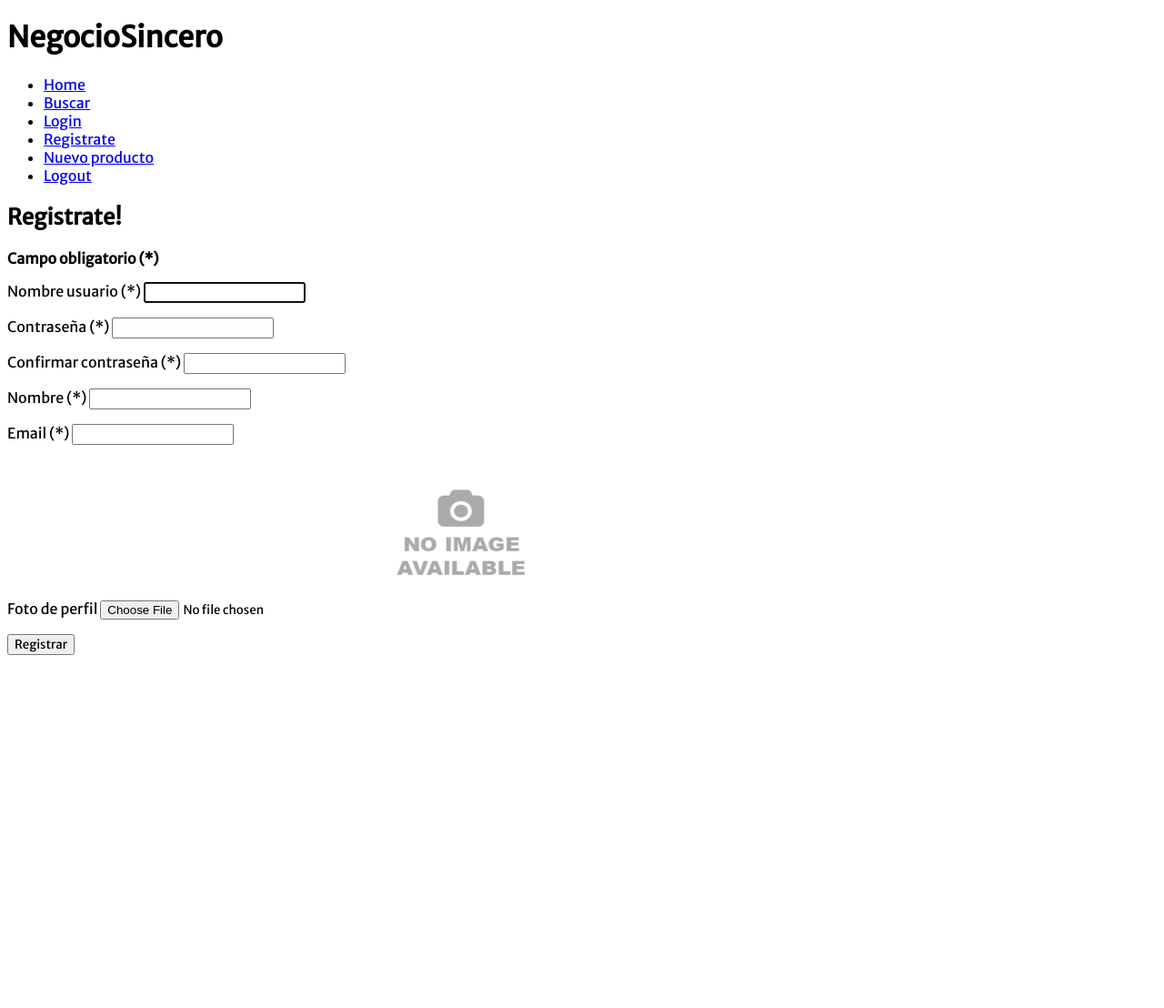
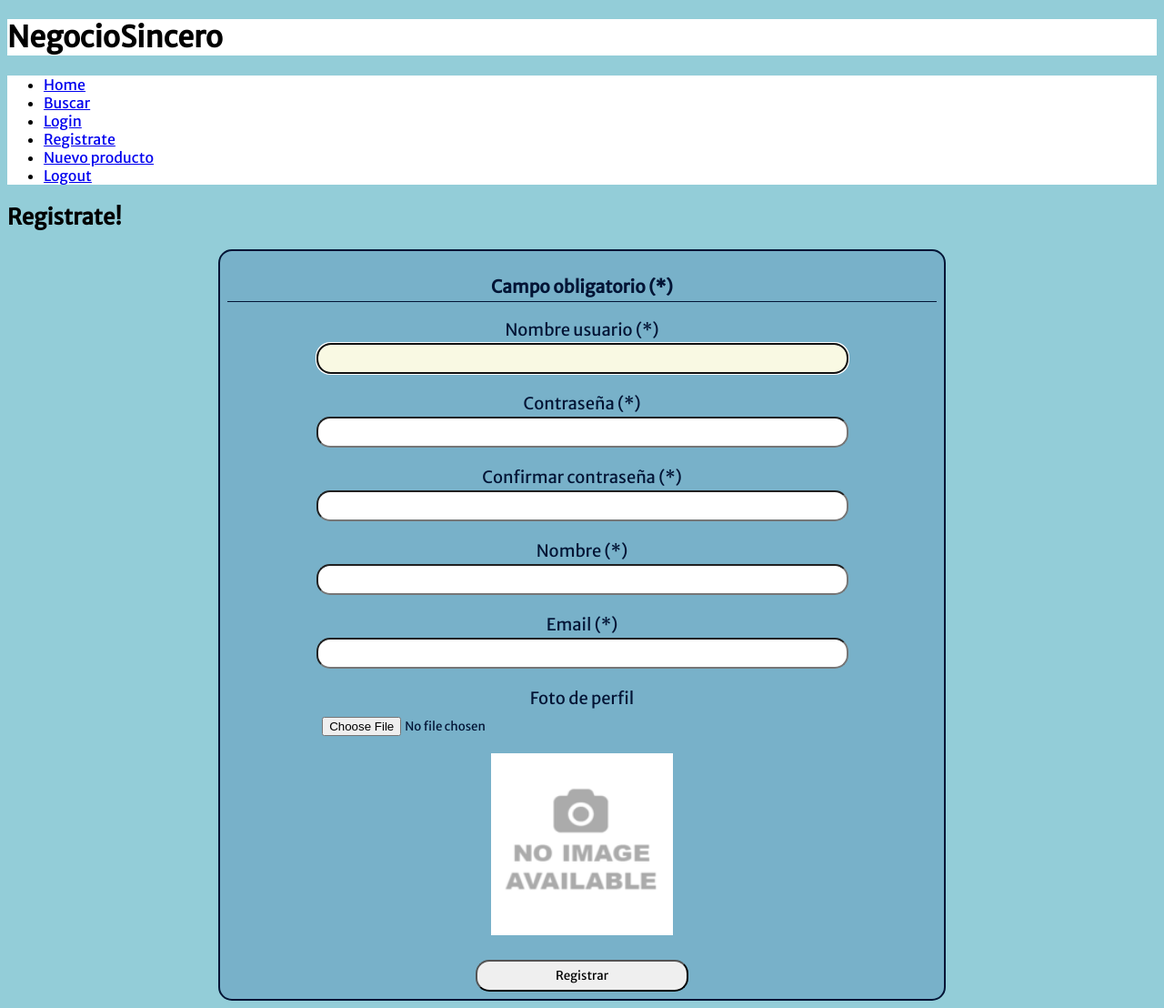
Before and after one commit to AndresGarc/PCW, a PHP site: page /registro.html in a window 1280 px wide. Shown: the whole page at 91% size. Before the commit the page ends 720 px from the top, so only its background shows below. Run offline with PHP 8.4, Linux system fonts and the light colour scheme.

Commit message:
CSS parte 1

```diff
--- a/estilo.css
+++ b/estilo.css
@@ -1,3 +1,104 @@
 @import url('https://fonts.googleapis.com/css?family=Merriweather+Sans&display=swap');
 
-* {font-family: 'Merriweather Sans', sans-serif;}
+* {
+  font-family: 'Merriweather Sans', sans-serif;
+  box-sizing: border-box; /*Para el ancho de los elementos, tendrá en cuenta el padding que yo he añadido*/
+  }
+
+  /* VARIABLES */
+  :root{
+    --colorRosa: #FFD4BA;
+    --colorCrema: #F9F9E3;
+    --colorAzulC: #93CDD8;
+    --colorAzulN: #78B1C9;
+    --colorAzulO: #021435;
+  }
+  /* FIN VARIABLES */
+
+/*CABECERA*/
+  #logo{
+
+  }
+
+  header,nav{
+    background-color: white;
+  }
+/*END CABECERA*/
+
+/*BODY*/
+
+body{
+  background-color: var(--colorAzulC);
+  min-width: 360px; /* MÍNIMO PANTALLA */
+}
+
+/*NAVBAR*/
+/*END NAVBAR*/
+
+
+
+/*FORMULARIOS*/
+
+form{
+  border: 2.25px solid var(--colorAzulO);
+  border-radius: 15px;
+  margin: .5em;
+  padding: .5em;
+  background-color: var(--colorAzulN);
+  color: var(--colorAzulO);
+
+}
+
+  #tituloReg{
+    font-size: 1.2em;
+    text-align: center;
+    border-bottom: 1px solid var(--colorAzulO);
+    padding-bottom: .2em;
+  }
+
+  form>p{
+    display: flex;
+    flex-direction: column;
+    text-align: center;
+    font-size: 1.15em;
+  }
+
+
+    form>p>input{
+      width: 75%;
+      margin: .2em auto;
+      padding: .5em;
+      border-radius: 15px;
+    }
+
+      form>p>input:focus{
+        background-color: var(--colorCrema);
+      }
+
+    form>p>img{
+      width: 200px;
+      height: 200px;
+      margin: .5em auto;
+    }
+
+    form>button{
+      padding: .5em;
+      width: 30%;
+      height: auto;
+      display: block;
+      margin: 0 auto;
+      border-radius:15px;
+    }
+
+/*END FORMULARIOS*/
+
+/*END BODY*/
+
+
+@media all and (min-width:655px){
+
+  form{
+    max-width: 800px;
+    margin: 0 auto;
+  }
+}
--- a/login.html
+++ b/login.html
@@ -2,7 +2,7 @@
 <html lang="es" dir="ltr">
   <head>
     <meta charset="utf-8">
-    <meta name="viewport" content="width=S, initial-scale=1.0">
+    <meta name="viewport" content="width=device-width, initial-scale=1.0">
     <link rel="stylesheet" href="estilo.css" title="Estilo básico" media="screen">
     <title>NS - Login</title>
   </head>
--- a/registro.html
+++ b/registro.html
@@ -2,7 +2,7 @@
 <html lang="es" dir="ltr">
   <head>
     <meta charset="utf-8">
-    <meta name="viewport" content="width=S, initial-scale=1.0">
+    <meta name="viewport" content="width=device-width, initial-scale=1.0">
     <link rel="stylesheet" href="estilo.css" title="Estilo básico" media="screen">
     <title>NS - Registro</title>
   </head>
@@ -24,7 +24,7 @@
 
     <h2>Registrate!</h2>
     <form class="formReg" action="index.html" enctype="multipart/form-data" method="post">
-      <p><b>Campo obligatorio (*)</b></p>
+      <p id="tituloReg"><b>Campo obligatorio (*)</b></p>
       <p>
         <label for="login">Nombre usuario (*)</label>
         <input type="text" name="login" autofocus minlength="4" maxlength="20" pattern="^\d|[^a-zA-Z0-9]+" required>
```
Also changed, not shown: Index.html (+15 -1 lines).
